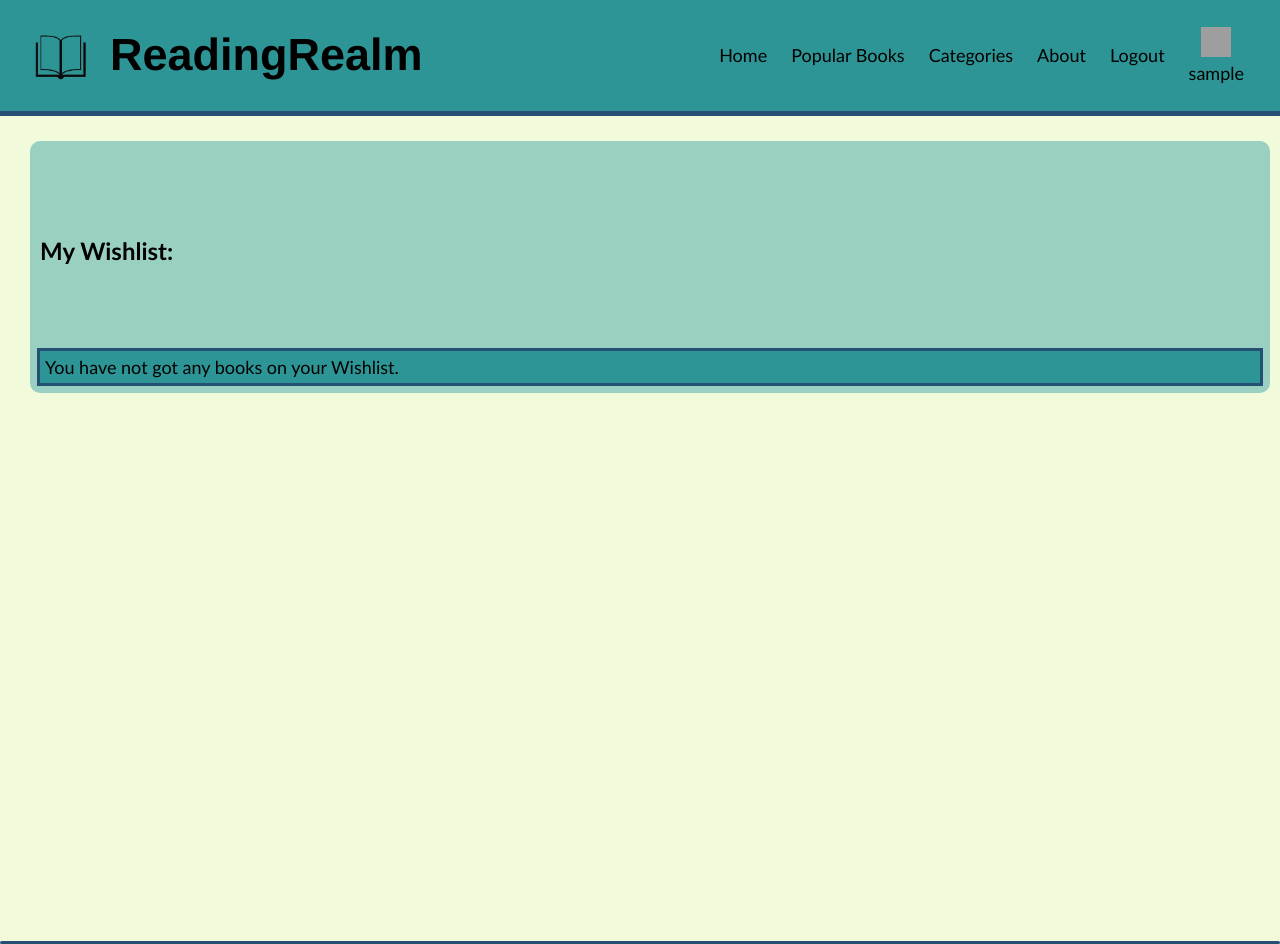
After one commit to nurhussein1/e15wad, a Django app: page /realm/account/mywishlist/ in a window 1280 px wide. The commit adds this page. Run offline with Django 3.2, Linux system fonts and the light colour scheme; the visitor is signed in with stand-in values (Sample User, id 1); data that the repository does not hold is empty; grey boxes are pictures that could not be loaded.

Commit message:
wishlist is now a thing

```diff
--- a/realm/urls.py
+++ b/realm/urls.py
@@ -15,6 +15,7 @@ urlpatterns = [
     path('account/profilepicture/', views.profilepicture, name='ProfilePictures'),
     path('account/myreviews/', views.myreviews, name='MyReviews'),
     path('account/mybooks/', views.mybooks, name='MyBooks'),
+    path('account/mywishlist/', views.mywishlist, name='MyWishList'),
     path('FavouriteCategories', views.favourite_category, name='FavouriteCategories'),
     path('Recommendations', views.recommendations, name='Recommendations'),
     path('categories/<slug:category_name_slug>/', views.category, name='category',),
@@ -25,4 +26,5 @@ urlpatterns = [
     path('confirm_purchase/<int:book_id>/', views.confirm_purchase, name='confirm_purchase'),
     path('read/<slug:book_slug>/', views.read_book, name='read_book'),
     path('confirm_rental/<int:book_id>/', views.confirm_rental, name='confirm_rental'),
+    path('add_to_wishlist/<int:book_id>/', views.add_to_wishlist, name='add_to_wishlist'),
 ]+ static(settings.MEDIA_URL, document_root=settings.MEDIA_ROOT)
--- a/realm/views.py
+++ b/realm/views.py
@@ -7,7 +7,7 @@ from django.shortcuts import get_object_or_404, redirect
 from django.contrib.auth.decorators import login_required
 from django.views.decorators.http import require_POST
 from django.shortcuts import render, get_object_or_404
-from .models import Book, Rental
+from .models import Book, Rental, Wishlist
 from django.contrib import messages
 from django.utils import timezone
 import datetime
@@ -74,6 +74,16 @@ def mybooks(request):
             'rented_books': rented_books,
         }
     return render(request, 'realm/account/mybooks.html', context=context_dict)
+
+def mywishlist(request):
+    if request.user.is_authenticated:
+        context_dict = {}
+
+        wishlist_items = Wishlist.objects.filter(user=request.user)
+        context_dict['wishlist'] = wishlist_items
+
+    return render(request, 'realm/account/mywishlist.html', context=context_dict)
+
 
 def category(request,category_name_slug):
     context_dict = {}
@@ -149,6 +159,23 @@ def purchase(request, book_id):
 
     context_dict = {'boldmessage': 'this is the Purchase page, ', 'book': book}
     return render(request, 'realm/purchaseOrRent/purchase.html', context_dict)
+
+def add_to_wishlist(request, book_id):
+    # Get the book object and the current user's profile
+    book = get_object_or_404(Book, id=book_id)
+    if request.user.is_authenticated:
+        # Check if the book is already in the user's wishlist
+        if Wishlist.objects.filter(user=request.user, book=book).exists():
+          # Book is already in the wishlist, you may want to handle this differently
+            messages.info(request, 'This book is currently on your Wishlist.')
+            return redirect('realm:book', book_name_slug=book.slug)
+
+        # Create a new wishlist item
+        wishlist_item = Wishlist(user=request.user, book=book)
+        wishlist_item.save()
+    return redirect('realm:book', book_name_slug=book.slug)
+
+
 
 def rent(request, book_id):
     book = get_object_or_404(Book, id=book_id)
--- a/templates/realm/account.html
+++ b/templates/realm/account.html
@@ -21,6 +21,7 @@ Account
             <strong>{{ boldmessage }}</strong><br />
             <li><a href="{% url 'realm:ProfilePictures' %}">Change Profile Picture</a><br /></li>
             <li><a href="{% url 'realm:MyReviews' %}">My Reviews</a><br /></li>
+            <li><a href="{% url 'realm:MyWishList' %}">My Wishlist</a><br /></li>
             <li><a href="{% url 'realm:MyBooks' %}">My Books</a><br /></li>
 
         </div>
--- /dev/null
+++ b/templates/realm/account/mywishlist.html
@@ -0,0 +1,16 @@
+{% extends 'realm/base.html' %}
+{% block body_block %}
+<div>
+    <h2>My Wishlist:</h2>
+    {% if wishlist %}
+        <ul>
+        {% for book in wishlist %}
+            <li><a href="{% url 'realm:book' book.book.slug}">{{ book.book.title }}</a> </li>
+        {% endfor %}
+        </ul>
+    {% else %}
+        <p>You have not got any books on your Wishlist.</p>
+    {% endif %}
+
+</div>
+{% endblock %}
```
Also changed, not shown: realm/models.py (+7 -0 lines), templates/realm/book/book.html (+14 -5 lines), realm/migrations/0028_wishlist.py (added).
